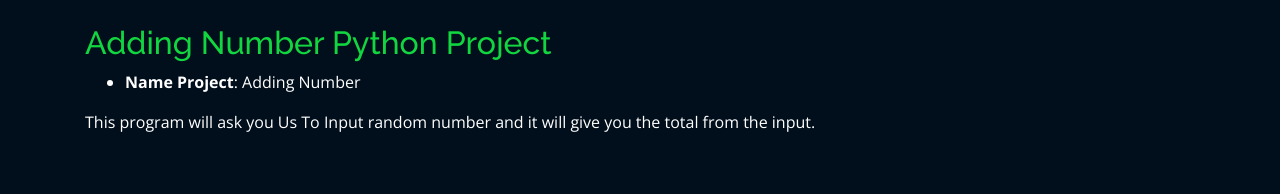
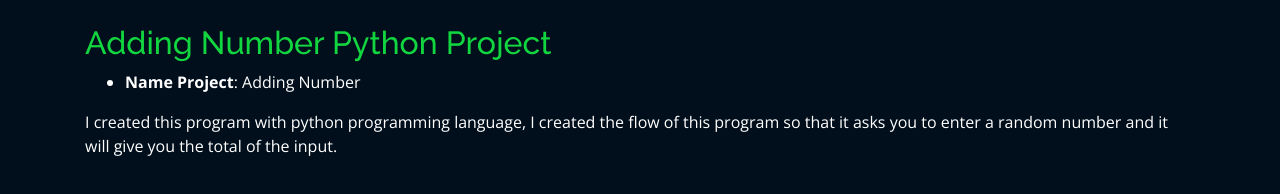
Before and after one commit to Yohanesapril/Yohanes.github.io, a plain HTML site: page projects/python2.html in a window 1280 px wide. Drawn offline with nearby package versions, Linux system fonts and the light colour scheme; files whose address does not match are found by name.

Commit message:
Update python2.html

```diff
--- a/projects/python2.html
+++ b/projects/python2.html
@@ -44,7 +44,7 @@
             </ul>
 
             <p>
-              This program will ask you Us To Input random number and it will give you the total from the input.
+              I created this program with python programming language, I created the flow of this program so that it asks you to enter a random number and it will give you the total of the input.
             </p>
           </div>
 
```
